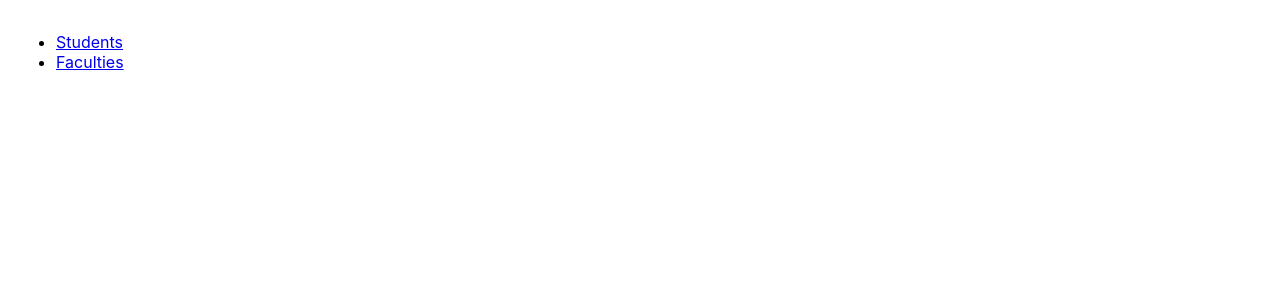
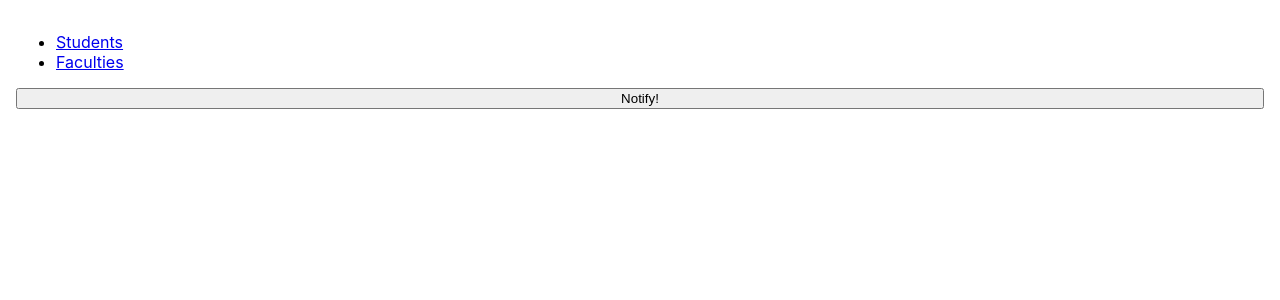
Before and after one commit to AkerkeMilano/DAR2022, a React (Create React App) app in the folder reactProject/: page / in a window 1280 px wide. Shown: the top 300 px of the page. Built offline with nearby package versions, Linux system fonts and the light colour scheme.

Commit message:
Installed and added toastify

```diff
--- a/reactProject/package.json
+++ b/reactProject/package.json
@@ -16,6 +16,7 @@
     "react-player": "^2.10.0",
     "react-router-dom": "^6.3.0",
     "react-scripts": "5.0.0",
+    "react-toastify": "^8.2.0",
     "styled-components": "^5.3.3",
     "typescript": "^4.6.2",
     "web-vitals": "^2.1.4"
--- a/reactProject/src/App.tsx
+++ b/reactProject/src/App.tsx
@@ -12,8 +12,11 @@
 import FacultyEdit from "./pages/faculties/edit/FacultyEdit";
 import { StudentProvider } from "./contexts/StudentContext";
 import Header from "./components/header/Header";
+import { ToastContainer, toast } from "react-toastify";
+import 'react-toastify/dist/ReactToastify.css';
 
 function App() {
+  const notify = () => toast("Wow so easy!");
   return (
     <Router>
       <StudentProvider>
@@ -30,6 +33,8 @@
             <Route path={"/faculties/create"} element={<FacultyCreate />} />
             <Route path={"/faculties/edit/:id"} element={<FacultyEdit />} />
           </Routes>
+          <button onClick={notify}>Notify!</button>
+          <ToastContainer />
         </div>
       </StudentProvider>
     </Router>
```
Also changed, not shown: 1 other file (tests, documents, lock files or other folders). Lines whose indentation alone changed are shown as unchanged.
